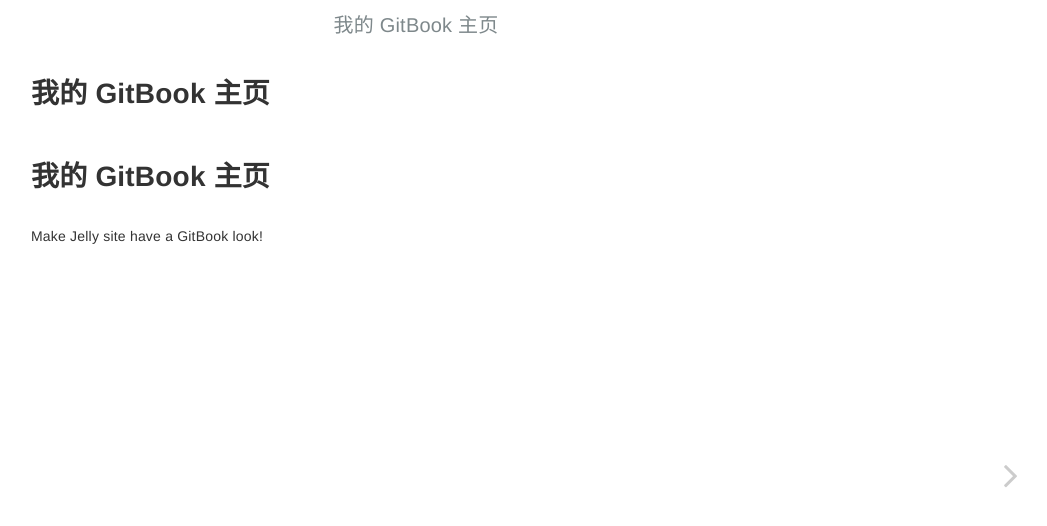
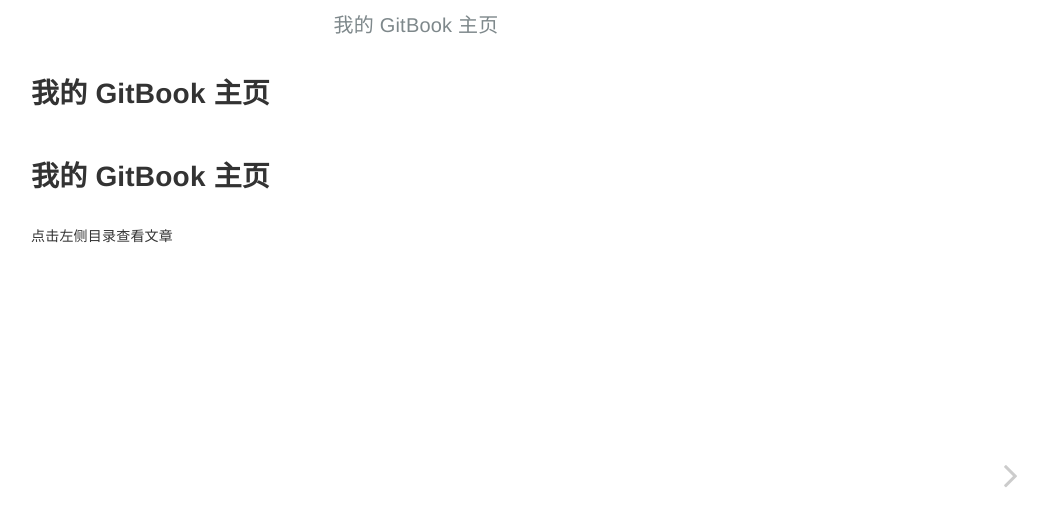
Before and after one commit to FlechazoPh/GitBookQLDenpency, a Jekyll site: the page built from index.md, in a window 1280 px wide. Shown: the top 526 px of the page, without its empty margins (224-1271 px from the left). Built offline with Jekyll 4.4.1, drawn with Linux system fonts in a browser that asks for light colours; our own code applies the rules of GitHub Pages for plain Markdown files.

Commit message:
Update index.md

```diff
--- a/index.md
+++ b/index.md
@@ -3,4 +3,4 @@ layout: home
 ---
 
 # 我的 GitBook 主页
-Make Jelly site have a GitBook look!
+点击左侧目录查看文章
```
